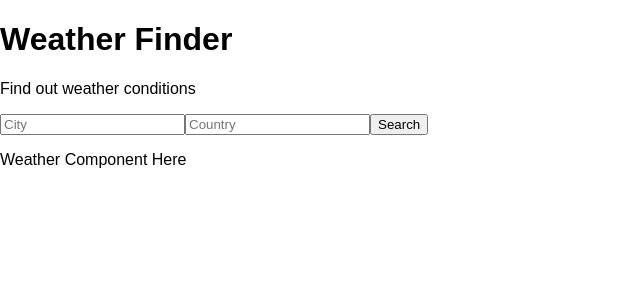
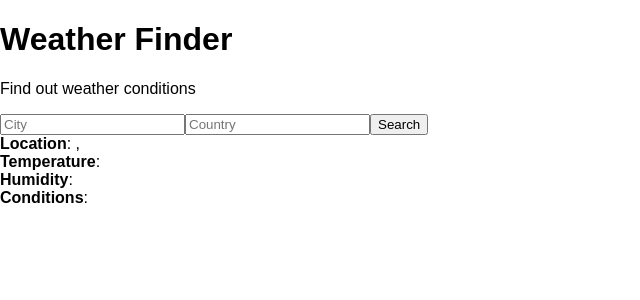
Before and after one commit to bluescorpx93/hm-reactweather-yt, a React (Create React App) app: page / in a window 1280 px wide. Shown: the top 300 px of the page, without its empty margins (0-640 px from the left). Built offline with nearby package versions, Linux system fonts and the light colour scheme; the HTML template or start-up script is replaced by a standard one.

Commit message:
show states in component

```diff
--- a/src/components/Weather.js
+++ b/src/components/Weather.js
@@ -4,9 +4,14 @@ class Weather extends React.Component{
 	render(){
 		return(
 			<div>
-				<p> Weather Component Here </p>
+
+			<strong>Location</strong>: {this.props.city}, {this.props.country} <br/>
+			<strong>Temperature</strong>: {this.props.temperature} <br/>
+			<strong>Humidity</strong>: {this.props.humidity} <br/>
+			<strong>Conditions</strong>: {this.props.description} <br/>
+
 			</div>
-		);
+			);
 	}
 }
 
```
